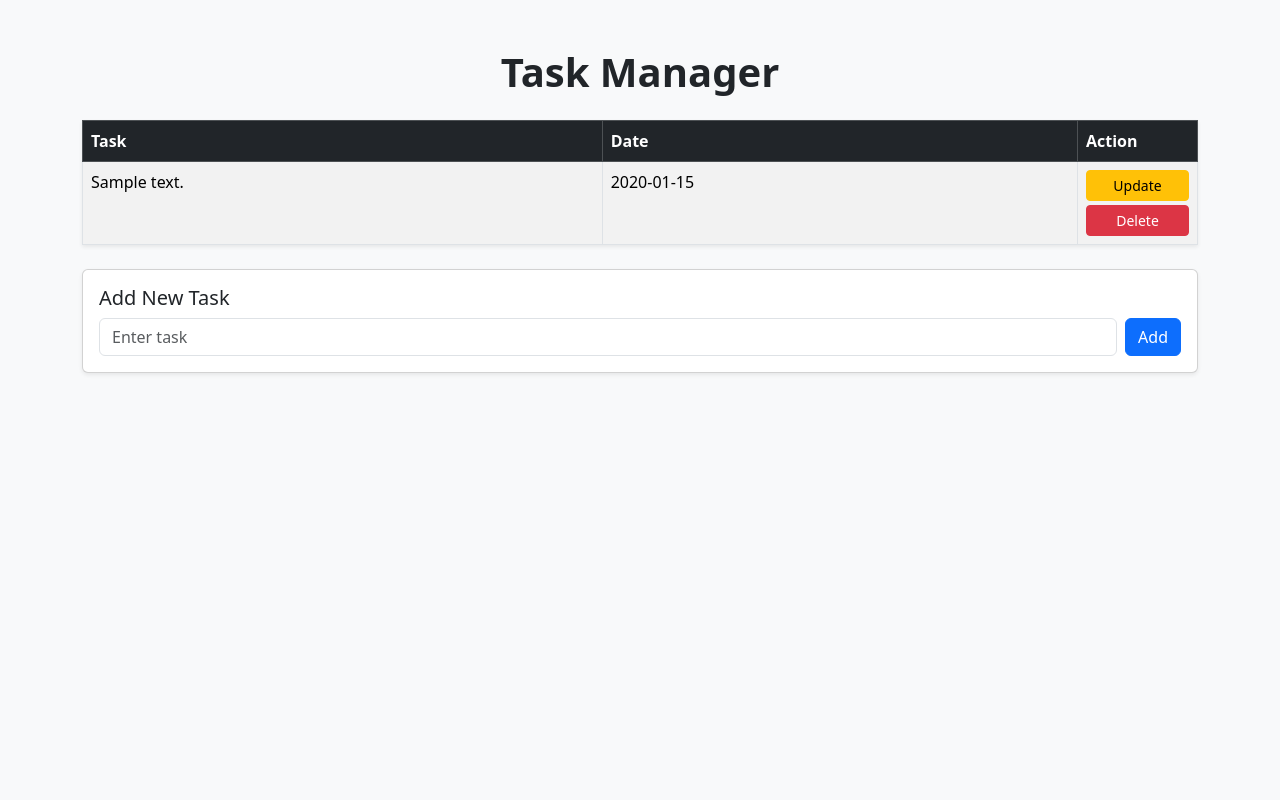
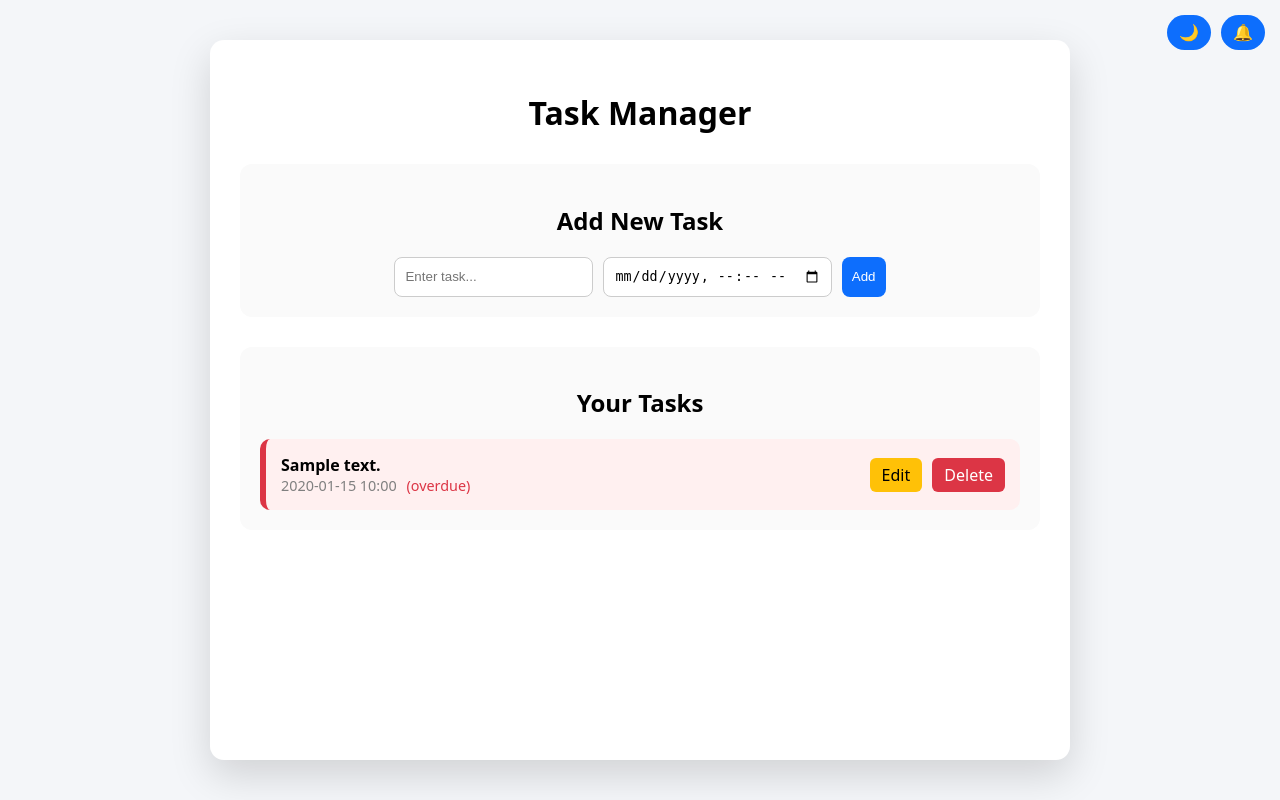
Before and after one commit to pirfank/TaskManager, a Flask app: page / in a window 1280 px wide. Run offline with Flask 3, Linux system fonts and the light colour scheme; tables that the repository leaves empty hold one stand-in row (values such as "Sample post").

Commit message:
Add dark mode persistence, notifications, and improved countdown

```diff
--- a/app.py
+++ b/app.py
@@ -1,59 +1,59 @@
-from flask import Flask, redirect,render_template,url_for,request
+from flask import Flask, redirect, render_template, request
 from flask_sqlalchemy import SQLAlchemy
 import datetime
 
-app=Flask(__name__)
-app.config['SQLALCHEMY_DATABASE_URI']='sqlite:///site.db'
-db=SQLAlchemy(app)
+app = Flask(__name__)
+app.config['SQLALCHEMY_DATABASE_URI'] = 'sqlite:///site.db'
+app.config['SQLALCHEMY_TRACK_MODIFICATIONS'] = False
+db = SQLAlchemy(app)
 
 class Todo(db.Model):
-    id=db.Column(db.Integer,primary_key=True)
-    content=db.Column(db.String(200),nullable=False)
-    completed=db.Column(db.Integer,default=0)
-    date_created=db.Column(db.DateTime,default=datetime.datetime.utcnow)
+    id = db.Column(db.Integer, primary_key=True)
+    content = db.Column(db.String(200), nullable=False)
+    due_time = db.Column(db.DateTime, nullable=False)
+    created_at = db.Column(db.DateTime, default=datetime.datetime.utcnow)
 
-    def __repr__(self):
-        return '<Task %r>' %self.id
+    def is_overdue(self):
+        return datetime.datetime.now() >= self.due_time
 
-@app.route('/',methods=['GET','POST'])
+@app.route('/', methods=['GET', 'POST'])
 def index():
-    if request.method=='POST':
-        task_content=request.form['content']
-        new_task=Todo(content=task_content)
+    if request.method == 'POST':
+        content = request.form['content']
+        due_time = datetime.datetime.strptime(
+            request.form['due_time'], "%Y-%m-%dT%H:%M"
+        )
+        task = Todo(content=content, due_time=due_time)
+        db.session.add(task)
+        db.session.commit()
+        return redirect('/')
 
-        try:
-            db.session.add(new_task)
-            db.session.commit()
-            return redirect('/')
-        except:
-            return 'There was an issue adding your task'
+    tasks = Todo.query.order_by(Todo.due_time).all()
+    now = datetime.datetime.now()
+    return render_template('index.html', tasks=tasks, now=now)
 
-    else:
-        tasks=Todo.query.order_by(Todo.date_created).all()
-        return render_template('index.html',tasks=tasks)
+@app.route('/update/<int:id>', methods=['GET', 'POST'])
+def update(id):
+    task = Todo.query.get_or_404(id)
+
+    if request.method == 'POST':
+        task.content = request.form['content']
+        task.due_time = datetime.datetime.strptime(
+            request.form['due_time'], "%Y-%m-%dT%H:%M"
+        )
+        db.session.commit()
+        return redirect('/')
+
+    return render_template('update.html', task=task)
 
 @app.route('/delete/<int:id>')
 def delete(id):
-    task_to_delete=Todo.query.get_or_404(id)
+    task = Todo.query.get_or_404(id)
+    db.session.delete(task)
+    db.session.commit()
+    return redirect('/')
 
-    try:
-        db.session.delete(task_to_delete)
-        db.session.commit()
-        return redirect('/')
-    except:
-        return 'There was a problem deleting that task'
-
-@app.route('/update/<int:id>',methods=['GET','POST'])
-def update(id):
-    task=Todo.query.get_or_404(id)
-    if request.method=='POST':
-        task.content=request.form['content']
-        try:
-            db.session.commit()
-            return redirect('/')
-        except:
-            return "there was an error updating your task"
-    else:
-        return render_template('update.html',task=task)
-if __name__=="__main__":
+if __name__ == "__main__":
+    with app.app_context():
+        db.create_all()
     app.run(debug=True)
--- /dev/null
+++ b/static/css/style.css
@@ -0,0 +1,132 @@
+body {
+    margin: 0;
+    background: #f4f6f9;
+    font-family: system-ui, sans-serif;
+    display: flex;
+    justify-content: center;
+    min-height: 100vh;
+    transition: background 0.3s, color 0.3s;
+}
+
+/* Dark mode */
+body.dark {
+    background: #121212;
+    color: #eaeaea;
+}
+
+body.dark .content {
+    background: #1e1e1e;
+}
+
+body.dark .card {
+    background: #2a2a2a;
+}
+
+body.dark .task-card {
+    background: #333;
+}
+
+.content {
+    max-width: 800px;
+    width: 100%;
+    margin: 40px;
+    background: white;
+    padding: 30px;
+    border-radius: 14px;
+    box-shadow: 0 15px 40px rgba(0,0,0,0.15);
+}
+
+h1, h2 {
+    text-align: center;
+}
+
+.card {
+    margin-top: 30px;
+    padding: 20px;
+    background: #fafafa;
+    border-radius: 12px;
+}
+
+.add-task-form {
+    display: flex;
+    gap: 10px;
+    flex-wrap: wrap;
+    justify-content: center;
+}
+
+input {
+    padding: 10px;
+    border-radius: 8px;
+    border: 1px solid #ccc;
+}
+
+input[type="submit"] {
+    background: #0d6efd;
+    color: white;
+    border: none;
+    cursor: pointer;
+}
+
+.task-card {
+    display: flex;
+    justify-content: space-between;
+    align-items: center;
+    padding: 15px;
+    margin-top: 15px;
+    background: white;
+    border-radius: 10px;
+}
+
+.task-card.overdue {
+    border-left: 6px solid #dc3545;
+    background: #fff0f0;
+}
+
+.time {
+    font-size: 0.9rem;
+    color: gray;
+}
+
+.countdown {
+    margin-left: 6px;
+    font-weight: 500;
+}
+
+.overdue-text {
+    color: #dc3545;
+}
+
+.actions .btn {
+    padding: 6px 12px;
+    border-radius: 6px;
+    text-decoration: none;
+    color: white;
+    margin-left: 6px;
+}
+
+.btn.warn { background: #ffc107; color: black; }
+.btn.danger { background: #dc3545; }
+
+.empty {
+    text-align: center;
+    opacity: 0.7;
+}
+
+/* Top buttons */
+.top-buttons {
+    position: fixed;
+    top: 15px;
+    right: 15px;
+    display: flex;
+    gap: 10px;
+}
+
+.top-buttons button {
+    border: none;
+    border-radius: 20px;
+    padding: 8px 12px;
+    cursor: pointer;
+    background: #0d6efd;
+    color: white;
+    font-size: 16px;
+}
--- a/templates/index.html
+++ b/templates/index.html
@@ -2,62 +2,130 @@
 <html lang="en">
 <head>
     <meta charset="UTF-8">
+    <title>Task Manager</title>
     <meta name="viewport" content="width=device-width, initial-scale=1.0">
-    <title>Task Manager</title>
 
-    <!-- Bootstrap CSS -->
-    <link href="https://cdn.jsdelivr.net/npm/bootstrap@5.3.2/dist/css/bootstrap.min.css" rel="stylesheet">
+    <link rel="stylesheet" href="{{ url_for('static', filename='css/style.css') }}">
 </head>
-<body class="bg-light">
+<body>
 
-<div class="container py-5">
+<!-- Notification sound -->
+<audio id="notifySound">
+    <source src="https://actions.google.com/sounds/v1/alarms/alarm_clock.ogg" type="audio/ogg">
+</audio>
 
-    <h1 class="text-center mb-4 fw-bold">Task Manager</h1>
+<!-- Top-right buttons -->
+<div class="top-buttons">
+    <button onclick="toggleDark()">🌙</button>
+    <button onclick="requestNotify()">🔔</button>
+</div>
 
-    <!-- If no tasks -->
-    {% if tasks|length == 0 %}
-        <div class="alert alert-info text-center">No tasks found. Add your first task below!</div>
-    {% else %}
+<div class="content">
+    <h1>Task Manager</h1>
 
-    <table class="table table-bordered table-striped shadow-sm">
-        <thead class="table-dark">
-            <tr>
-                <th>Task</th>
-                <th>Date</th>
-                <th style="width: 120px;">Action</th>
-            </tr>
-        </thead>
-
-        <tbody>
-            {% for task in tasks %}
-            <tr>
-                <td>{{ task.content }}</td>
-                <td>{{ task.date_created.date() }}</td>
-                <td>
-                    <a href="/update/{{ task.id }}" class="btn btn-sm btn-warning w-100 mb-1">Update</a>
-                    <a href="/delete/{{ task.id }}" class="btn btn-sm btn-danger w-100">Delete</a>
-                </td>
-            </tr>
-            {% endfor %}
-        </tbody>
-    </table>
-
-    {% endif %}
-
-    <div class="card shadow-sm mt-4">
-        <div class="card-body">
-            <h5 class="card-title">Add New Task</h5>
-            <form action="/" method="POST" class="d-flex gap-2">
-                <input type="text" class="form-control" name="content" placeholder="Enter task" required>
-                <button class="btn btn-primary" type="submit">Add</button>
-            </form>
-        </div>
+    <div class="card">
+        <h2>Add New Task</h2>
+        <form method="POST" class="add-task-form">
+            <input type="text" name="content" placeholder="Enter task..." required>
+            <input type="datetime-local" name="due_time" required>
+            <input type="submit" value="Add">
+        </form>
     </div>
 
+    <div class="card">
+        <h2>Your Tasks</h2>
+
+        {% for task in tasks %}
+        {% set diff = (task.due_time - now).total_seconds() %}
+        {% set days = (diff // 86400)|int %}
+        {% set hours = ((diff % 86400) // 3600)|int %}
+        {% set minutes = ((diff % 3600) // 60)|int %}
+
+        <div class="task-card {% if task.is_overdue() %}overdue{% endif %}"
+             data-task="{{ task.content }}"
+             data-time="{{ task.due_time.isoformat() }}">
+
+            <div>
+                <strong>{{ task.content }}</strong>
+                <div class="time">
+                    {{ task.due_time.strftime('%Y-%m-%d %H:%M') }}
+
+                    {% if diff <= 0 %}
+                        <span class="countdown overdue-text">(overdue)</span>
+
+                    {% elif days >= 1 %}
+                        <span class="countdown">
+                            (in {{ days }}d {{ hours }}h {{ minutes }}m)
+                        </span>
+
+                    {% else %}
+                        <span class="countdown">
+                            (in {{ hours }}h {{ minutes }}m)
+                        </span>
+                    {% endif %}
+                </div>
+            </div>
+
+            <div class="actions">
+                <a href="/update/{{ task.id }}" class="btn warn">Edit</a>
+                <a href="/delete/{{ task.id }}" class="btn danger">Delete</a>
+            </div>
+        </div>
+
+        {% else %}
+        <p class="empty">No tasks yet 👋</p>
+        {% endfor %}
+    </div>
 </div>
 
-<!-- Bootstrap JS -->
-<script src="https://cdn.jsdelivr.net/npm/bootstrap@5.3.2/dist/js/bootstrap.bundle.min.js"></script>
+<script>
+/* ================= DARK MODE (PERSISTENT) ================= */
+function applySavedTheme() {
+    if (localStorage.getItem("darkMode") === "on") {
+        document.body.classList.add("dark");
+    }
+}
+
+function toggleDark() {
+    document.body.classList.toggle("dark");
+    localStorage.setItem(
+        "darkMode",
+        document.body.classList.contains("dark") ? "on" : "off"
+    );
+}
+
+applySavedTheme();
+
+/* ================= NOTIFICATIONS + SOUND ================= */
+function requestNotify() {
+    if ("Notification" in window) {
+        Notification.requestPermission();
+    }
+}
+
+function checkTasks() {
+    if (Notification.permission !== "granted") return;
+
+    const sound = document.getElementById("notifySound");
+
+    document.querySelectorAll(".task-card").forEach(card => {
+        if (card.dataset.notified) return;
+
+        const due = new Date(card.dataset.time);
+        const now = new Date();
+
+        if (now >= due) {
+            new Notification("⏰ Task Due", {
+                body: card.dataset.task
+            });
+            sound.play().catch(() => {});
+            card.dataset.notified = "true";
+        }
+    });
+}
+
+setInterval(checkTasks, 30000);
+</script>
 
 </body>
 </html>
```
Also changed, not shown: static/css/main.css (deleted, +0 -142 lines), templates/update.html (+16 -21 lines).
